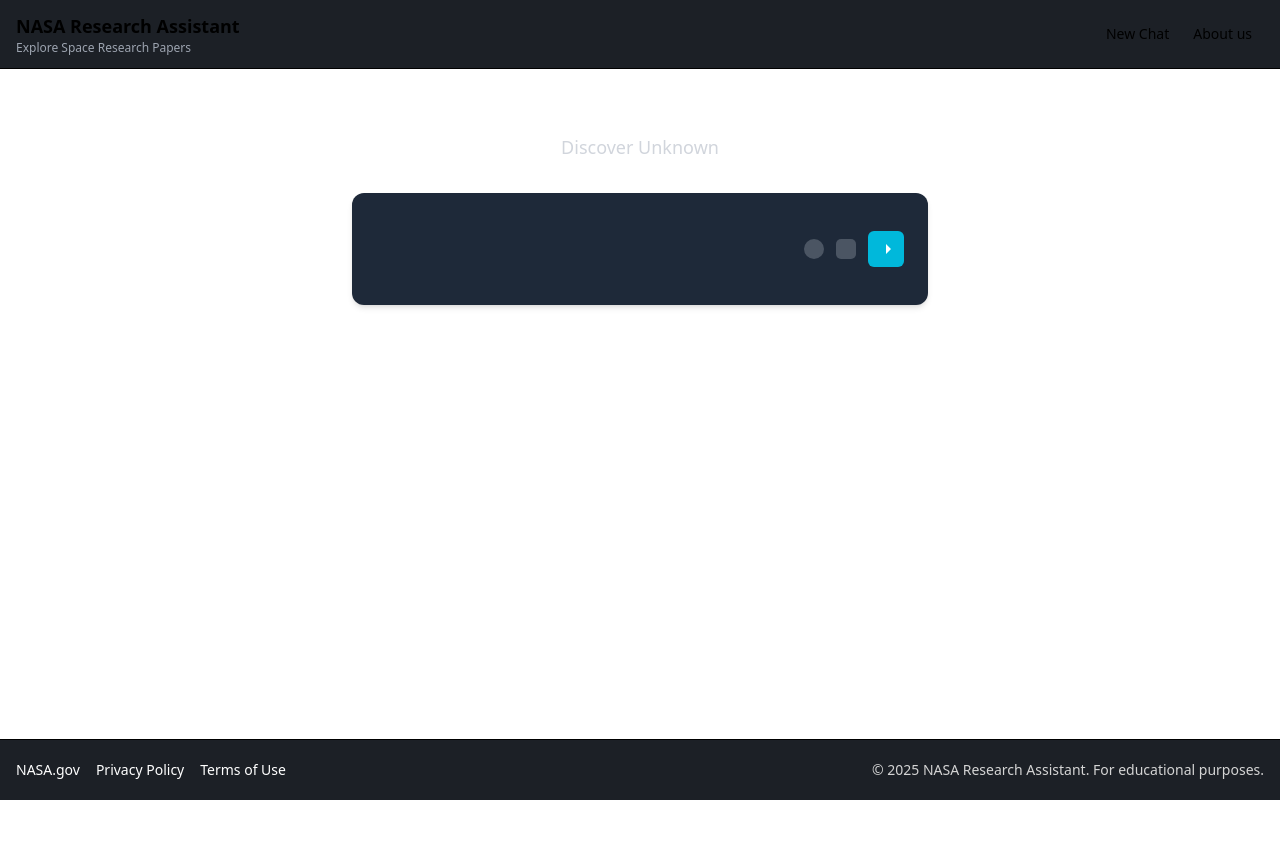
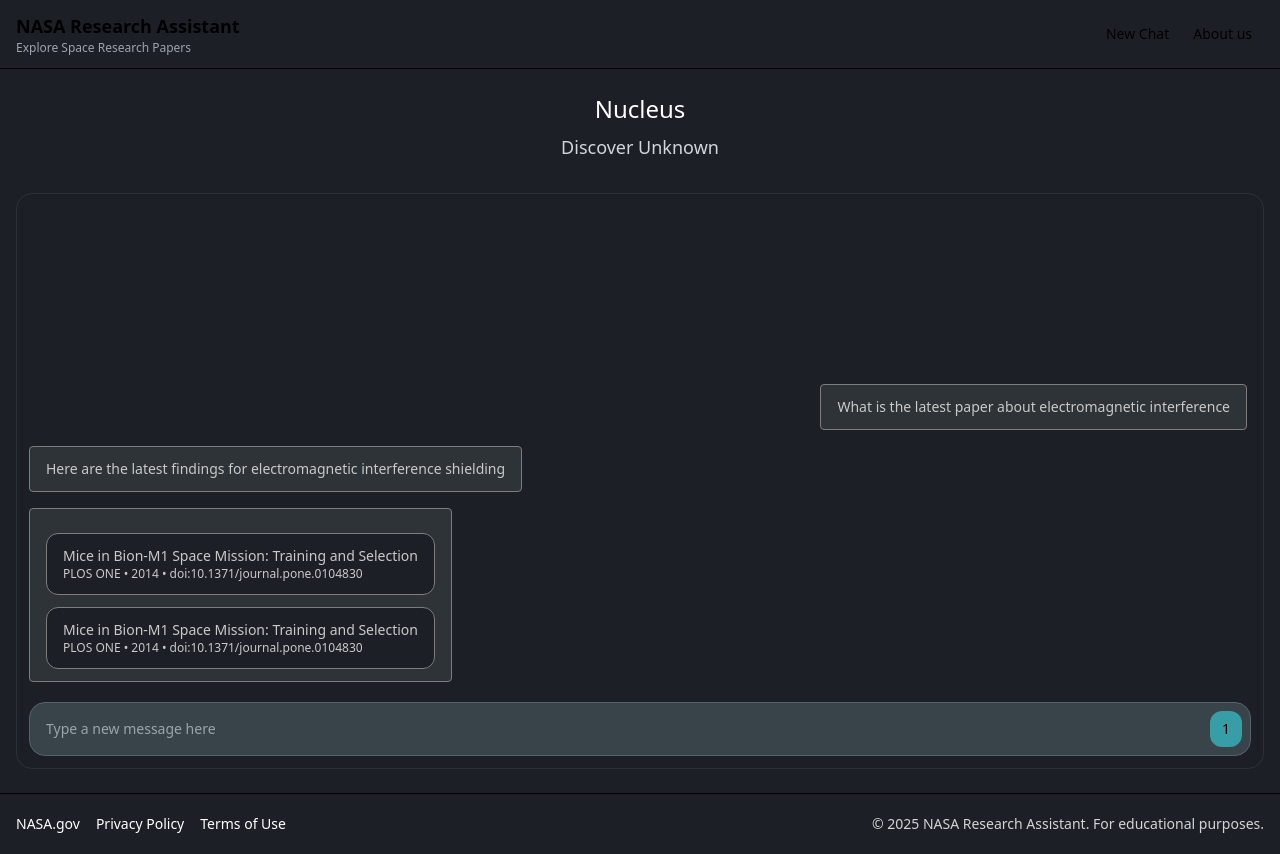
Before and after one commit to dong0085/nasahacks-frontend, a React (Vite) app: page / in a window 1280 px wide. Before the commit the page ends 800 px from the top, so only its background shows below. Built offline with nearby package versions, Linux system fonts and the light colour scheme; no server answers.

Commit message:
feat: chatbox with all it's components

```diff
--- a/src/App.jsx
+++ b/src/App.jsx
@@ -4,11 +4,11 @@
 import Home from "./pages/Home";
 import NotFound from "./pages/NotFound";
 import AboutUs from "./pages/AboutUs";
-import TheoTest from "./components/TheoTest"
+import TheoTest from "./components/TheoTest";
 
 export default function App() {
   return (
-    <div className="min-h-screen flex flex-col">
+    <div className="min-h-screen flex flex-col bg-[#1C2026]">
       <Header />
       <main className="flex-1">
         <div className="mx-auto max-w-7xl px-4 py-6">
--- /dev/null
+++ b/src/components/chat/Chat.jsx
@@ -0,0 +1,69 @@
+import { useEffect, useMemo, useRef, useState } from "react";
+import MessageBubble from "./MessageBubble";
+import TypingBubble from "./TypingBubble";
+import ChatInput from "./ChatInput";
+
+export default function Chat() {
+  const [messages, setMessages] = useState([
+    {
+      id: "0",
+      role: "user",
+      content: "What is the latest paper about electromagnetic interference",
+    },
+    {
+      id: "1",
+      role: "assistant",
+      content:
+        "Here are the latest findings for electromagnetic interference shielding",
+    },
+    {
+      id: "2",
+      role: "assistant",
+      type: "results",
+      content: "",
+      items: [
+        {
+          id: "3",
+          title: "Mice in Bion-M1 Space Mission: Training and Selection",
+          meta: "PLOS ONE • 2014 • doi:10.1371/journal.pone.0104830",
+          url: "#",
+        },
+        {
+          id: "4",
+          title: "Mice in Bion-M1 Space Mission: Training and Selection",
+          meta: "PLOS ONE • 2014 • doi:10.1371/journal.pone.0104830",
+          url: "#",
+        },
+      ],
+    },
+  ]);
+  const [loading, setLoading] = useState(false);
+  const bottomRef = useRef(null);
+
+  useEffect(() => {
+    bottomRef.current?.scrollIntoView({ behavior: "smooth" });
+  }, [messages, loading]);
+
+  const handleSend = async (text) => {
+    const user = { id: crypto.randomUUID(), role: "user", content: text };
+    setMessages((m) => [...m, user]);
+    setLoading(true);
+  };
+
+  const disabled = useMemo(() => loading, [loading]);
+
+  return (
+    <section className="rounded-2xl border border-[#2A3238] bg-[#1C2026] p-3 h-[72vh] flex flex-col">
+      <ul className="flex-1 overflow-y-auto space-y-0.5 pr-1 flex flex-col justify-end">
+        {messages.map((m) => (
+          <MessageBubble key={m.id} msg={m} />
+        ))}
+        {loading && <TypingBubble />}
+        <div ref={bottomRef} />
+      </ul>
+      <div className="pt-3">
+        <ChatInput onSend={handleSend} disabled={disabled} />
+      </div>
+    </section>
+  );
+}
--- /dev/null
+++ b/src/components/chat/ChatInput.jsx
@@ -0,0 +1,48 @@
+import { useEffect, useRef, useState } from "react";
+
+export default function ChatInput({ onSend, disabled }) {
+  const [val, setVal] = useState("");
+  const taRef = useRef(null);
+
+  useEffect(() => {
+    const ta = taRef.current;
+    if (!ta) return;
+    ta.style.height = "auto";
+    ta.style.height = ta.scrollHeight + "px";
+  }, [val]);
+
+  const submit = () => {
+    const text = val.trim();
+    if (!text || disabled) return;
+    onSend(text);
+    setVal("");
+  };
+
+  return (
+    <div className="rounded-2xl border border-[#57636A] bg-[#39444A] p-2 flex items-end gap-2">
+      <textarea
+        ref={taRef}
+        rows={1}
+        value={val}
+        onChange={(e) => setVal(e.target.value)}
+        onKeyDown={(e) => {
+          if (e.key === "Enter" && !e.shiftKey) {
+            e.preventDefault();
+            submit();
+          }
+        }}
+        placeholder="Type a new message here"
+        className="w-full resize-none bg-transparent outline-none text-sm text-[#E6E8EA] placeholder:text-[#9AA4AB] p-2"
+      />
+      <button
+        onClick={submit}
+        disabled={disabled}
+        className="inline-flex items-center justify-center rounded-xl px-3 py-2 text-sm font-medium bg-[#379DA6] text-black hover:brightness-110 disabled:opacity-50"
+        aria-label="Send"
+        title="Send"
+      >
+        {/* TODO: Add icon here */}1
+      </button>
+    </div>
+  );
+}
--- /dev/null
+++ b/src/components/chat/MessageBubble.jsx
@@ -0,0 +1,27 @@
+export default function MessageBubble({ msg }) {
+  const isUser = msg.role === "user";
+
+  return (
+    <li className={`flex ${isUser ? "justify-end" : "justify-start"} my-2`}>
+      <div className="max-w-[85%] md:max-w-[65%] rounded px-4 py-3 text-sm border bg-[#2D3337] border-[#7D7D7D] text-[#C9C9C9]">
+        {msg.content}
+        {msg.type === "results" && (
+          <div className="mt-3 space-y-3">
+            {msg.items?.map((it) => (
+              <a
+                key={it.id}
+                href={it.url}
+                target="_blank"
+                rel="noreferrer"
+                className="block rounded-xl border border-[#7D7D7D] bg-[#1C2026] px-4 py-3 hover:border-[#379DA6] hover:shadow"
+              >
+                <p className="text-[#C9C9C9] font-medium">{it.title}</p>
+                <p className="text-xs text-[#C9C9C9]">{it.meta}</p>
+              </a>
+            ))}
+          </div>
+        )}
+      </div>
+    </li>
+  );
+}
--- /dev/null
+++ b/src/components/chat/TypingBubble.jsx
@@ -0,0 +1,13 @@
+export default function TypingBubble() {
+  return (
+    <li className="flex justify-start my-2">
+      <div className="max-w-[70%] rounded-2xl px-4 py-3 text-sm bg-[#39444A] border border-[#57636A] text-[#E6E8EA]">
+        <span className="inline-flex gap-1 align-middle">
+          <span className="animate-pulse">●</span>
+          <span className="animate-pulse [animation-delay:120ms]">●</span>
+          <span className="animate-pulse [animation-delay:240ms]">●</span>
+        </span>
+      </div>
+    </li>
+  );
+}
--- a/src/pages/Home.jsx
+++ b/src/pages/Home.jsx
@@ -1,5 +1,6 @@
 // import TheoTest from '../components/TheoTest';
-import ChatBox from '../components/chatbox';
+import Chat from "../components/chat/Chat";
+import ChatBox from "../components/chatbox";
 
 function Home() {
   return (
@@ -8,8 +9,9 @@
         <h1 className="text-2xl text-white text-center mb-2">Nucleus</h1>
         <p className="text-lg text-gray-300 text-center">Discover Unknown</p>
       </div>
-      <ChatBox></ChatBox>
+      {/* <ChatBox></ChatBox> */}
       {/* <TheoTest /> */}
+      <Chat />
     </div>
   );
 }
```
